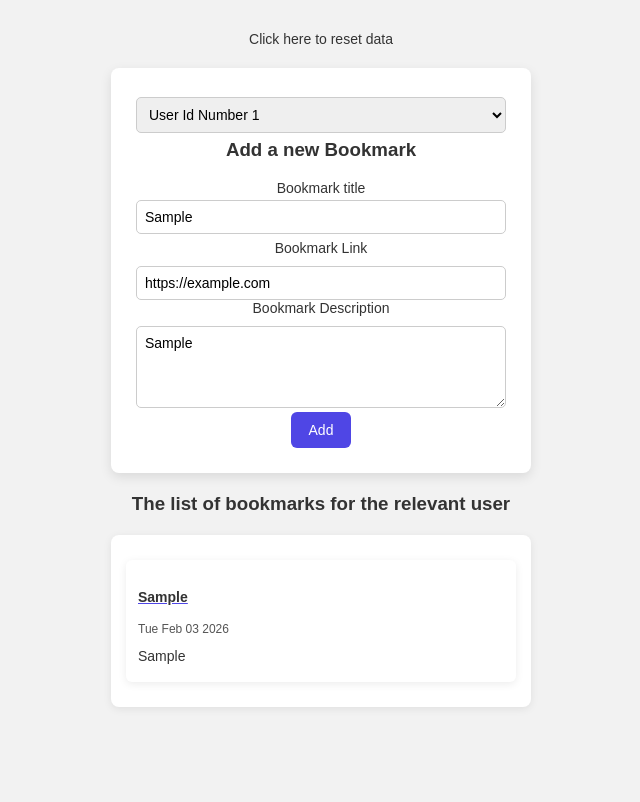
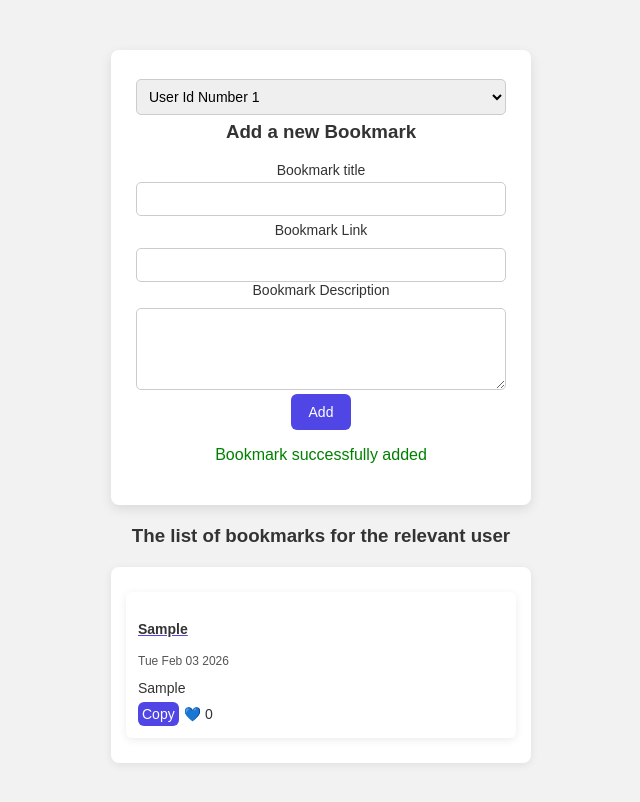
Before and after one commit to M-Abdoon/CYF-Project-Shared-Bookmarks, a website with bundled scripts: page index.html in a window 1280 px wide. Both pictures are taken after typing "Sample", "https://example.com", "Sample" into the empty fields and a click on the button "Add". Shown: the whole page, without its empty margins (319-959 px from the left). Built offline with nearby package versions, Linux system fonts and the light colour scheme.

Commit message:
done test units + set bookmarks actions

```diff
--- a/index.html
+++ b/index.html
@@ -6,8 +6,6 @@
 	<title>Save & Share Your Bookmarks</title>
   </head>
   <body role="main">
-	  <a href=""><span id="clearAllData">Click here to reset data</span></a>
-
 	<form name="addBookmarkForm" id="addBookmarkForm">
 		<label aria-label="selectUserId">
 			<select name="selectUserId" id="selectId">
@@ -22,6 +20,7 @@
 		<label for="bookmarkDescriptionInput">Bookmark Description</label>
 		<textarea name="bookmarkDescriptionInput" id="bookmarkDescriptionInput" rows="4"></textarea>
 		<button id="submitBookmark" type="submit"> Add </button>
+		<p id="StringBookMarkAdded" style="color: green;"></p>
 	</form>
 
 	<h3 id="stringListOfBookMarks"></h3>
--- /dev/null
+++ b/logic.js
@@ -0,0 +1,23 @@
+import { setData } from "./storage.js";
+import { getData } from "./storage.js";
+
+export function enterData (enteredTitle, enteredLink, enteredDescription, userId) {
+
+	if( enteredTitle === "" || enteredLink === "" || enteredDescription === "") {
+		return false;
+	}
+
+	let getUserBookmark = getData(userId) ?? [];
+
+	const newEntryJson = {
+		title: enteredTitle,
+		link: enteredLink,
+		description: enteredDescription,
+		timestamp: Date.now(),
+		likes: 0
+	};
+
+	getUserBookmark.push(newEntryJson);
+
+	setData(userId, getUserBookmark);
+}
--- a/script.js
+++ b/script.js
@@ -4,13 +4,14 @@
 // Note that when running locally, in order to open a web page which uses modules, you must serve the directory over HTTP e.g. with https://www.npmjs.com/package/http-server
 // You can't open the index.html file using a file:// URL.
 import { getData } from "./storage.js";
-import { setData } from "./storage.js";
 import { getUserIds } from "./storage.js";
 import { clearData } from "./storage.js";
+import { enterData } from "./logic.js";
 
 const selectIdDropDown = document.getElementById("selectId");
 const dataList = document.getElementById("dataList");
 const stringListOfBookMarks = document.getElementById("stringListOfBookMarks");
+const StringBookMarkAdded = document.getElementById("StringBookMarkAdded");
 const clearAllData = document.getElementById("clearAllData");
 
 const addBookmarkForm = document.getElementById("addBookmarkForm");
@@ -41,40 +42,20 @@ function setup () {
 		const enteredLink = bookmarkLinkInput.value;
 		const enteredDescription = bookmarkDescriptionInput.value;
 
-		enterData(enteredTitle, enteredLink, enteredDescription);
+		const enterDataCheck = enterData(enteredTitle, enteredLink, enteredDescription, selectedId);
+
+		if(enterDataCheck === false) {
+			alert("all fields must be filled");
+			return false;
+		}
 
 		render ();
 
+		StringBookMarkAdded.innerHTML = "Bookmark successfully added";
+
 		showDataList(selectedId);
-
-	});
-
-	clearAllData.addEventListener("click", () => {
-		clearAllDataFunc();
-		render();
 	});
 };
-
-function enterData (enteredTitle, enteredLink, enteredDescription) {
-
-	if( enteredTitle == "" || enteredLink == "" || enteredDescription == "") {
-		alert("all fields must be filled");
-		return false;
-	}
-
-	let getUserBookmark = getData(selectedId) ?? [];
-
-	const newEntryJson = {
-		title: enteredTitle,
-		link: enteredLink,
-		description: enteredDescription,
-		timestamp: Date.now()
-	};
-
-	getUserBookmark.push(newEntryJson);
-
-	setData(selectedId, getUserBookmark);
-}
 
 function fillDropdown (userIds) {
 	userIds.forEach(( id ) => {
@@ -88,6 +69,9 @@ function fillDropdown (userIds) {
 function render() {
 	dataList.innerHTML = "";
 	stringListOfBookMarks.innerHTML = "";
+	bookmarkTitleInput.value = "";
+	bookmarkLinkInput.value = "";
+	bookmarkDescriptionInput.value = "";
 };
 
 function showDataList(userId) {
@@ -108,6 +92,7 @@ function showDataList(userId) {
 		const displayedTitle = item.title;
 		const displayedLink = item.link;
 		const displayedDesc = item.description;
+		const displayedLikes = item.likes;
 
 		const bookMarkDiv = document.createElement("div");
 		bookMarkDiv.className = "bookmark";
@@ -128,18 +113,46 @@ function showDataList(userId) {
 		desc.className = "bookmark-desc";
 		desc.textContent = displayedDesc;
 
+		const copyBtn = document.createElement("button");
+		copyBtn.className = "copyLink";
+		copyBtn.style.padding = "4px";
+		copyBtn.innerHTML = "Copy";
+		copyBtn.addEventListener("click", () => {
+			navigator.clipboard.writeText(displayedLink).then(() => {
+				copyBtn.innerHTML = "Copied!";
+				copyBtn.style.background = "green";
+			});
+		});
+
+		const likeCounter = document.createElement("p");
+		likeCounter.style.cursor = "pointer";
+		likeCounter.style.margin = "0";
+		likeCounter.textContent = `💙 ${displayedLikes}`;
+
+		likeCounter.addEventListener("click", () => {
+			//addLike();
+
+		const getLikesValue = JSON.parse(localStorage[`stored-data-user-${userId}`]);
+
+		getLikesValue[0].likes = displayedLikes + 1;
+
+		localStorage[`stored-data-user-${userId}`] = JSON.stringify(getLikesValue);
+
+		likeCounter.textContent = `♥️ ${displayedLikes+1}`;
+		});
+
+		const bookMarkActions = document.createElement("div");
+		bookMarkActions.className = "bookMarkActions";
+		bookMarkActions.appendChild(copyBtn);
+		bookMarkActions.appendChild(likeCounter);
+
 		bookMarkDiv.appendChild(title);
 		bookMarkDiv.appendChild(time);
 		bookMarkDiv.appendChild(desc);
+		bookMarkDiv.appendChild(bookMarkActions);
 		dataList.appendChild(bookMarkDiv);
 
 	});
 };
 
-function clearAllDataFunc() {
-	getUserIds().forEach((userId) => {
-		clearData(userId);
-	});
-}
-
 window.onload = setup();
--- a/style.css
+++ b/style.css
@@ -65,12 +65,6 @@ a {
   font-size: 14px;
 }
 
-hr {
-  border: none;
-  border-top: 1px solid #ddd;
-  margin: 20px auto;
-}
-
 #dataList {
   background: #fff;
   width: 420px;
@@ -110,3 +104,9 @@ hr {
 	font-size: 12px;
 	color: #555;
 }
+
+.bookMarkActions {
+	display: flex;
+	gap: 5px;
+	align-items: center;
+}
```
Also changed, not shown: package.json (added, +20 -0 lines), script.test.js (+9 -79 lines), 1 other file.
